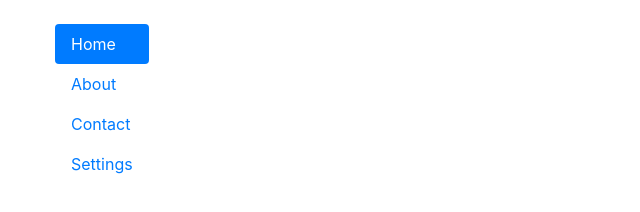
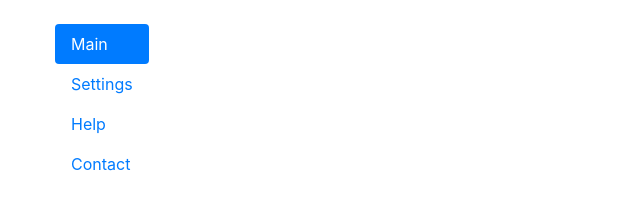
Before and after one commit to kentskyo/spa-electron-bootstrap, an Electron app: page index.html in a window 800 px wide. Shown: the full height of the page, 0-640 px from the left. Drawn offline with nearby package versions, Linux system fonts and the light colour scheme.

Commit message:
clean up naming

```diff
--- a/index.html
+++ b/index.html
@@ -5,10 +5,10 @@
     <meta charset="UTF-8">
     <title>SPA in Electron with Bootstrap Tabs</title>
     <link rel="stylesheet" href="node_modules/bootstrap/dist/css/bootstrap.min.css">
-    <link rel="import" href="pages/home.html">
-    <link rel="import" href="pages/about.html">
+    <link rel="import" href="pages/main.html">
+    <link rel="import" href="pages/settings.html">
     <link rel="import" href="pages/contact.html">
-    <link rel="import" href="pages/settings.html">
+    <link rel="import" href="pages/help.html">
 </head>
 
 <body>
@@ -16,16 +16,16 @@
         <div class="row">
             <div class="col-2">
                 <div class="nav flex-column nav-pills" id="v-pills-tab" role="tablist" aria-orientation="vertical">
-                    <a class="nav-link active" id="home-tab" data-toggle="pill" href="#home" role="tab" aria-controls="home" aria-selected="true">Home</a>
-                    <a class="nav-link" id="about-tab" data-toggle="pill" href="#about" role="tab" aria-controls="about" aria-selected="false">About</a>
+                    <a class="nav-link active" id="main-tab" data-toggle="pill" href="#main" role="tab" aria-controls="main" aria-selected="true">Main</a>
+                    <a class="nav-link" id="settings-tab" data-toggle="pill" href="#settings" role="tab" aria-controls="settings" aria-selected="false">Settings</a>
+                    <a class="nav-link" id="help-tab" data-toggle="pill" href="#help" role="tab" aria-controls="help" aria-selected="false">Help</a>
                     <a class="nav-link" id="contact-tab" data-toggle="pill" href="#contact" role="tab" aria-controls="contact" aria-selected="false">Contact</a>
-                    <a class="nav-link" id="settings-tab" data-toggle="pill" href="#settings" role="tab" aria-controls="settings" aria-selected="false">Settings</a>
                 </div>
             </div>
             <div class="col-10">
                 <div class="tab-content" id="v-pills-tabContent">
-                    <div class="tab-pane fade show active" id="home" role="tabpanel" aria-labelledby="home-tab"></div>
-                    <div class="tab-pane fade" id="about" role="tabpanel" aria-labelledby="about-tab"></div>
+                    <div class="tab-pane fade show active" id="main" role="tabpanel" aria-labelledby="main-tab"></div>
+                    <div class="tab-pane fade" id="help" role="tabpanel" aria-labelledby="help-tab"></div>
                     <div class="tab-pane fade" id="contact" role="tabpanel" aria-labelledby="contact-tab"></div>
                     <div class="tab-pane fade" id="settings" role="tabpanel" aria-labelledby="settings-tab"></div>
                 </div>
```
Also changed, not shown: pages/about.html (deleted, +0 -7 lines), pages/help.html (added, +7 -0 lines), pages/main.html (renamed from pages/home.html, +2 -2 lines).
